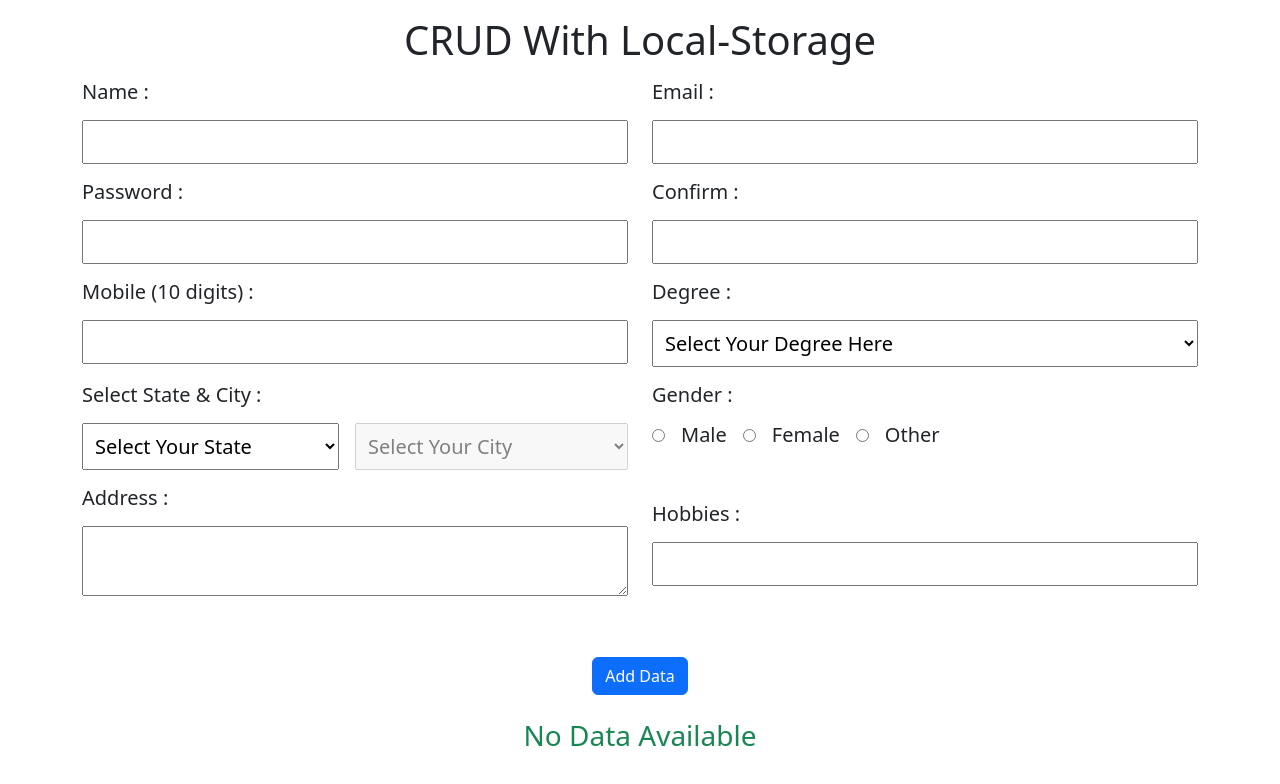
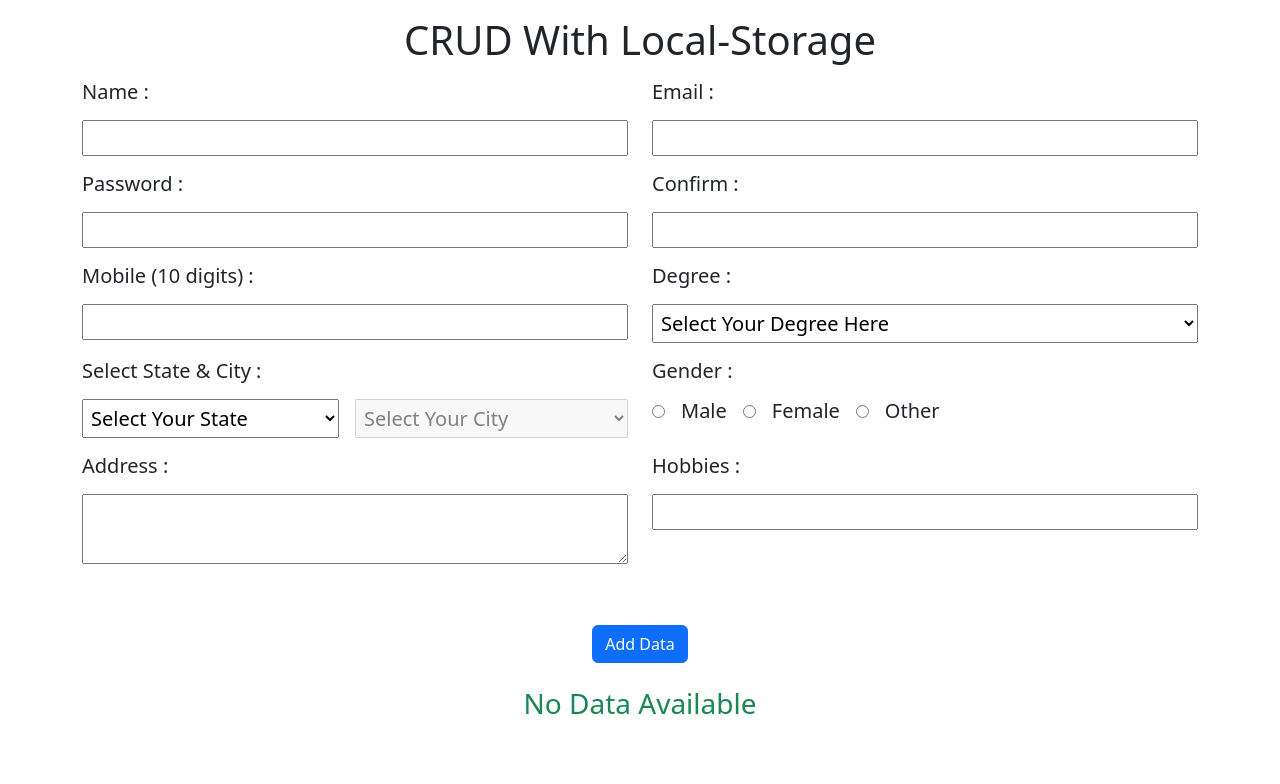
Before and after one commit to Anantshah133/Crud-With-Form-Validation-React, a React (Create React App) app: page / in a window 1280 px wide. Shown: the top 784 px of the page. Built offline with nearby package versions, Linux system fonts and the light colour scheme.

Commit message:
Fixed old bugs and errors

```diff
--- a/src/Components/CrudForm.jsx
+++ b/src/Components/CrudForm.jsx
@@ -59,7 +59,7 @@ export default function CrudForm() {
         setInput(data[idx])
         setSelectedGender(data[idx].gender)
         setSelectedState(data[idx].state)
-        setIsSelected(true)
+        setIsSelected(true);
     }
     const handleDelete = (e, idx) => {
         const newData = [...data];
@@ -69,27 +69,32 @@ export default function CrudForm() {
     const handleSubmit = (e) => {
         e.preventDefault();
         setErrors({});
+        const validationErrors = {};
 
         if (!input.name.trim()) {
-            setErrors({ ...errors, name: "Name is required !!!" })
-            return;
+            // setErrors({ ...errors, name: "Name is required !!!" })
+            // return;
+            validationErrors.name = "Name is required !!!!";
         }
         if (!input.email.trim()) {
-            setErrors({ ...errors, email: "Email is required !!!" })
-            return;
+            // setErrors({ ...errors, email: "Email is required !!!" })
+            // return;
+            validationErrors.email = "Email is required !!!";
         }
         if (!input.password.trim()) {
-            setErrors({ ...errors, password: "Password is required !!!" })
-            return;
+            // setErrors({ ...errors, password: "Password is required !!!" })
+            // return;
+            validationErrors.password = "Password is required !!!";
         }
         if (input.confirm !== input.password) {
-            setErrors({ ...errors, confirm: "Password do not match" })
-            return;
+            // setErrors({ ...errors, confirm: "Password do not match" })
+            // return;
+            validationErrors.confirm = "Password do not match";
         }
-        if (!input.phone.trim() || input.phone.trim().length < 10) {
-            setErrors({ ...errors, phone: "Please Enter A Valid Phone Number !!!" })
-            return;
-        }
+        // if (!input.phone.trim() || input.phone.trim().length < 10) {
+        //     setErrors({ ...errors, phone: "Please Enter A Valid Phone Number !!!" })
+        //     return;
+        // }
         if (!input.address.trim()) {
             setErrors({ ...errors, address: "Please Enter Your Address !!!" })
             return;
@@ -215,7 +220,7 @@ export default function CrudForm() {
                 </div>
 
                 {/* --------------------- Address & Hobbie ----------------------- */}
-                <div className='form-name row mt-2 align-items-center'>
+                <div className='form-name row mt-2 align-items-top'>
                     <div className='col-lg-6'>
                         <h5 className='text-start'><p>Address : </p> <textarea name="address" value={input.address || ''} className='w-100' onChange={handleChange} required autoComplete='off' /></h5>
                         {errors.address && <p className="text-danger fw-bold">{errors.address}</p>}
--- a/src/Components/style.css
+++ b/src/Components/style.css
@@ -1,5 +1,5 @@
 input, select{
-    padding: 8px;
+    padding: 4px;
 }
 .btn-danger:disabled{
     cursor: not-allowed;
```
